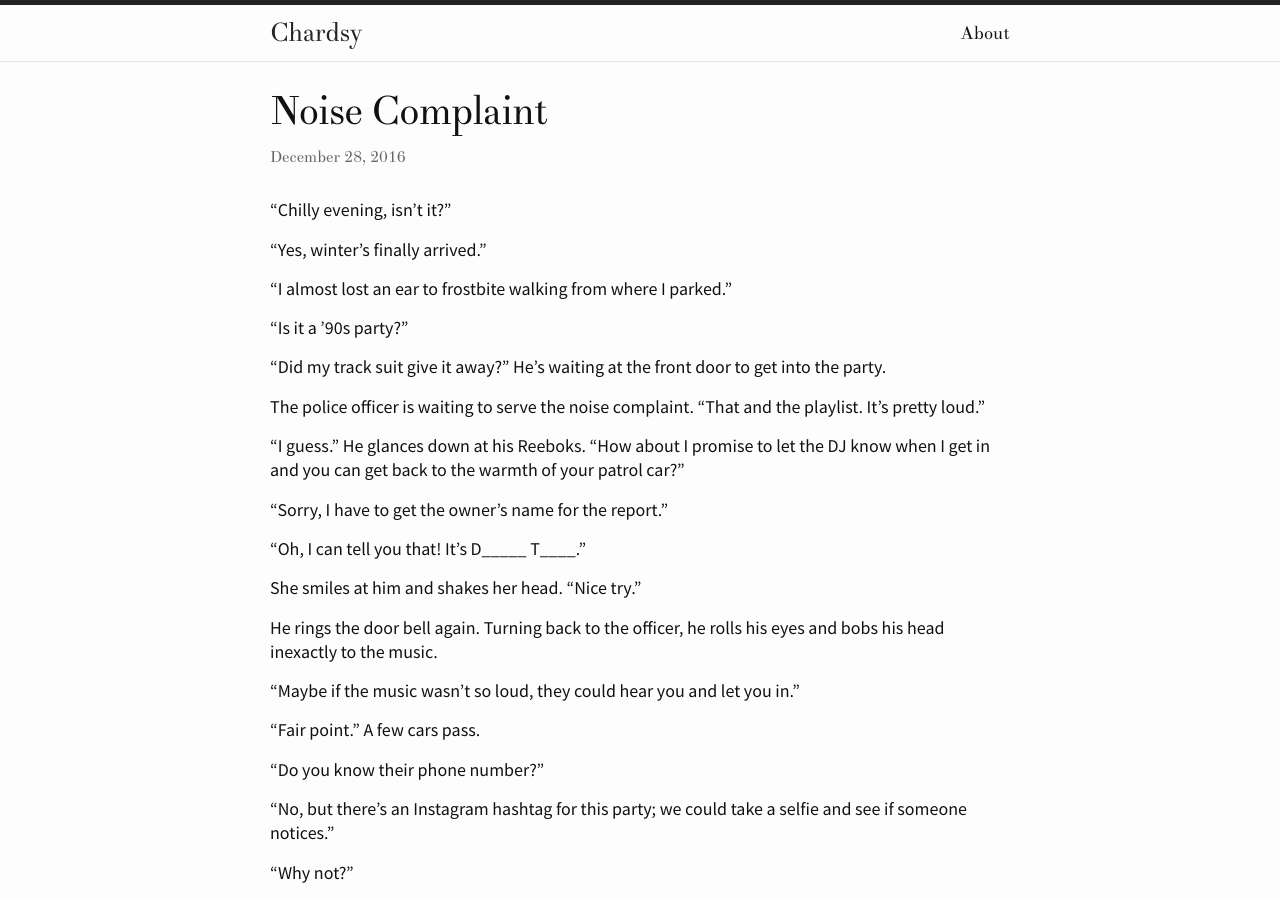
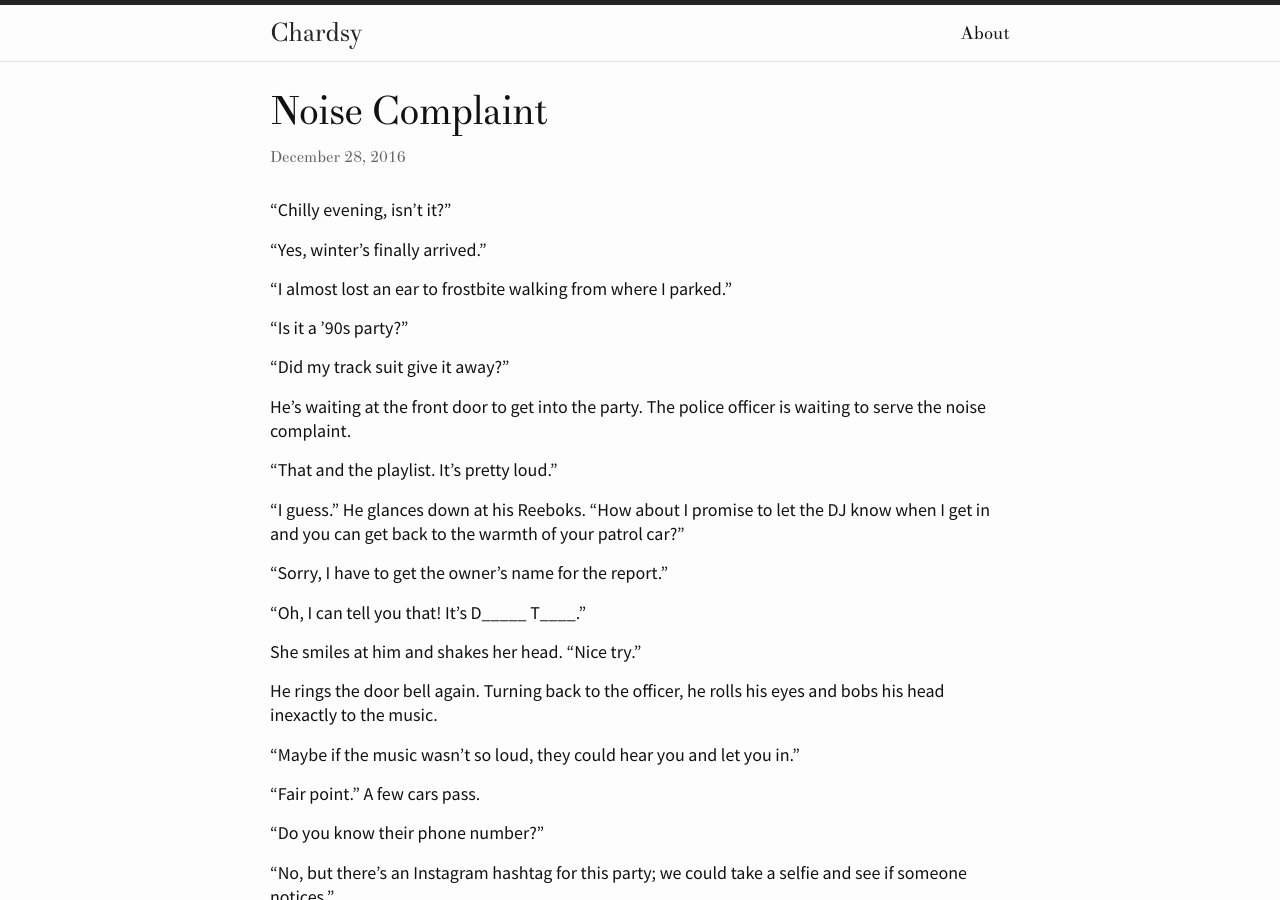
Before and after one commit to mattrichards/mattrichards.github.io, a Jekyll site: the page built from _posts/2016-12-28-noise-complaint.md, in a window 1280 px wide and 900 px high. Built offline with Jekyll 4.4.1, drawn with Linux system fonts in a browser that asks for light colours; comment, search, counter and statistics services are not loaded.

```diff
--- a/_posts/2016-12-28-noise-complaint.md
+++ b/_posts/2016-12-28-noise-complaint.md
@@ -13,9 +13,11 @@ categories:
 
 "Is it a '90s party?"
 
-"Did my track suit give it away?" He's waiting at the front door to get into the party.
+"Did my track suit give it away?"
 
-The police officer is waiting to serve the noise complaint. "That and the playlist. It's pretty loud."
+He's waiting at the front door to get into the party. The police officer is waiting to serve the noise complaint.
+
+"That and the playlist. It's pretty loud."
 
 "I guess." He glances down at his Reeboks. "How about I promise to let the DJ know when I get in and you can get back to the warmth of your patrol car?"
 
```
